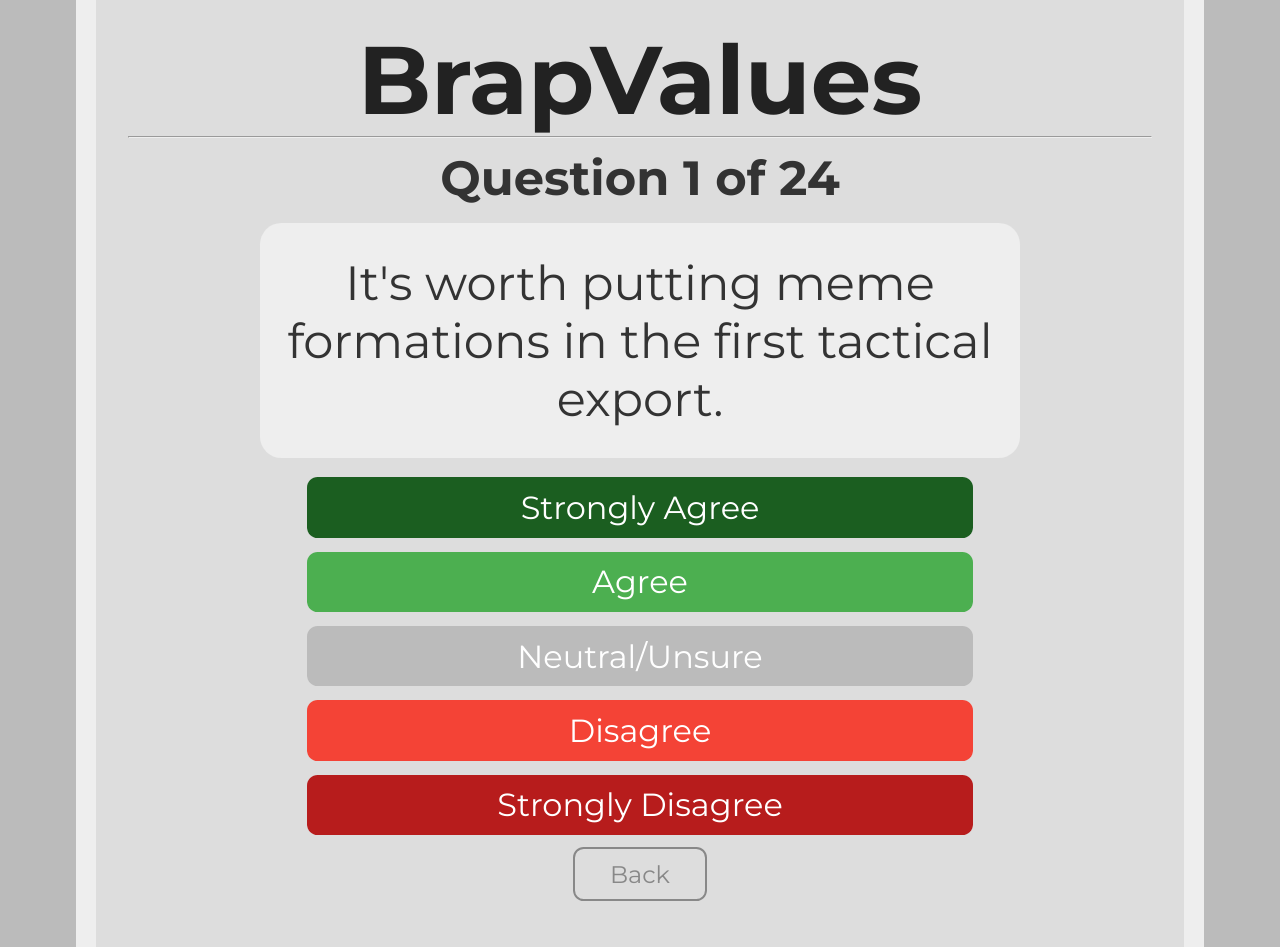
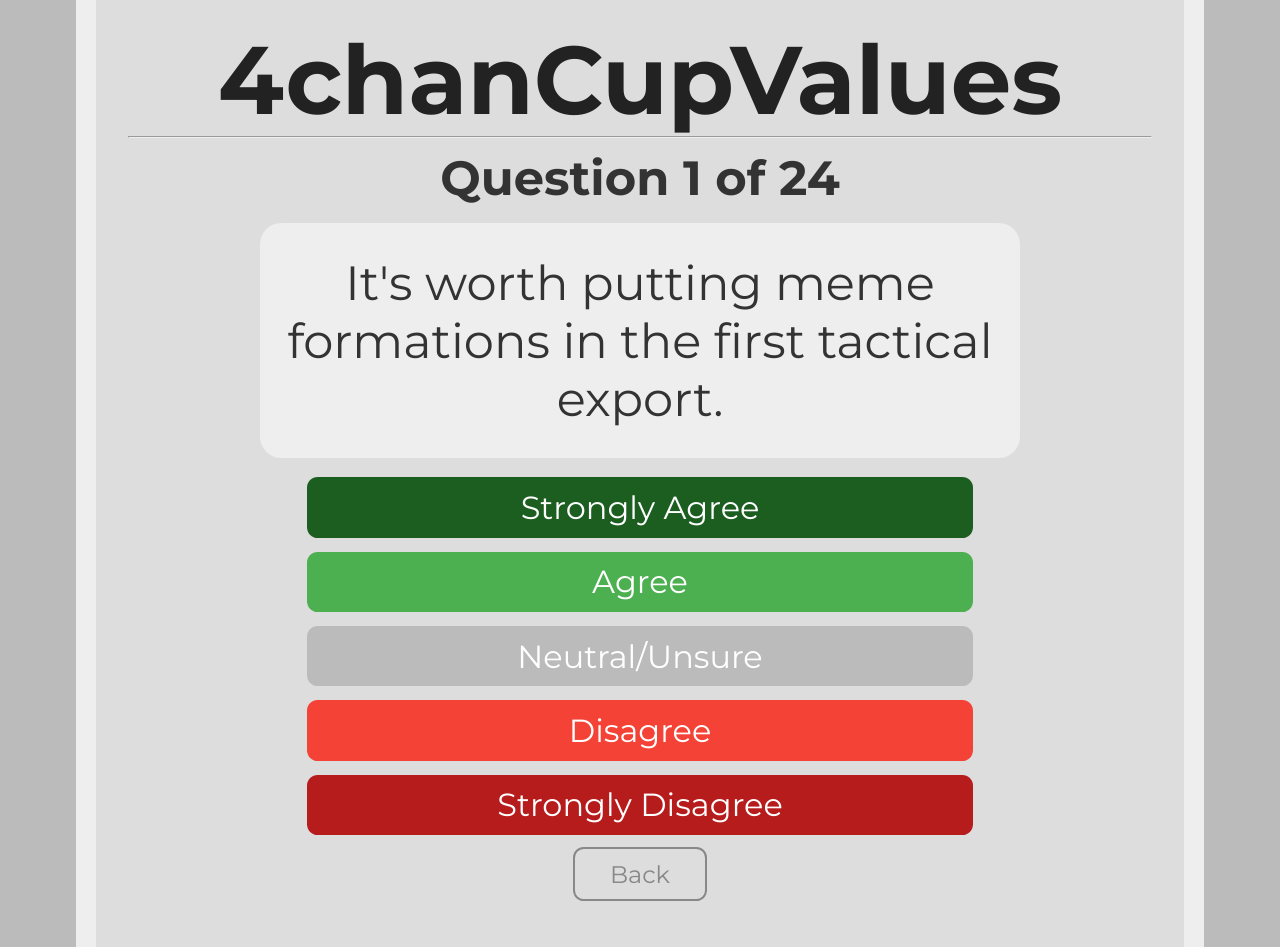
Before and after one commit to 4chanCupValues/4chanCupValues.github.io, a plain HTML site: page quiz.html in a window 1280 px wide. Drawn offline with Linux system fonts and the light colour scheme.

Commit message:
Update quiz.html

```diff
--- a/quiz.html
+++ b/quiz.html
@@ -10,7 +10,7 @@
 <script type="application/javascript"
         src="questions.js">
 </script>
-<h1>BrapValues</h1>
+<h1>4chanCupValues</h1>
 <hr>
 <h2 style="text-align:center;" id="question-number">Loading...</h2>
 <div class="question"><span id="question-text"></span></div>
```
